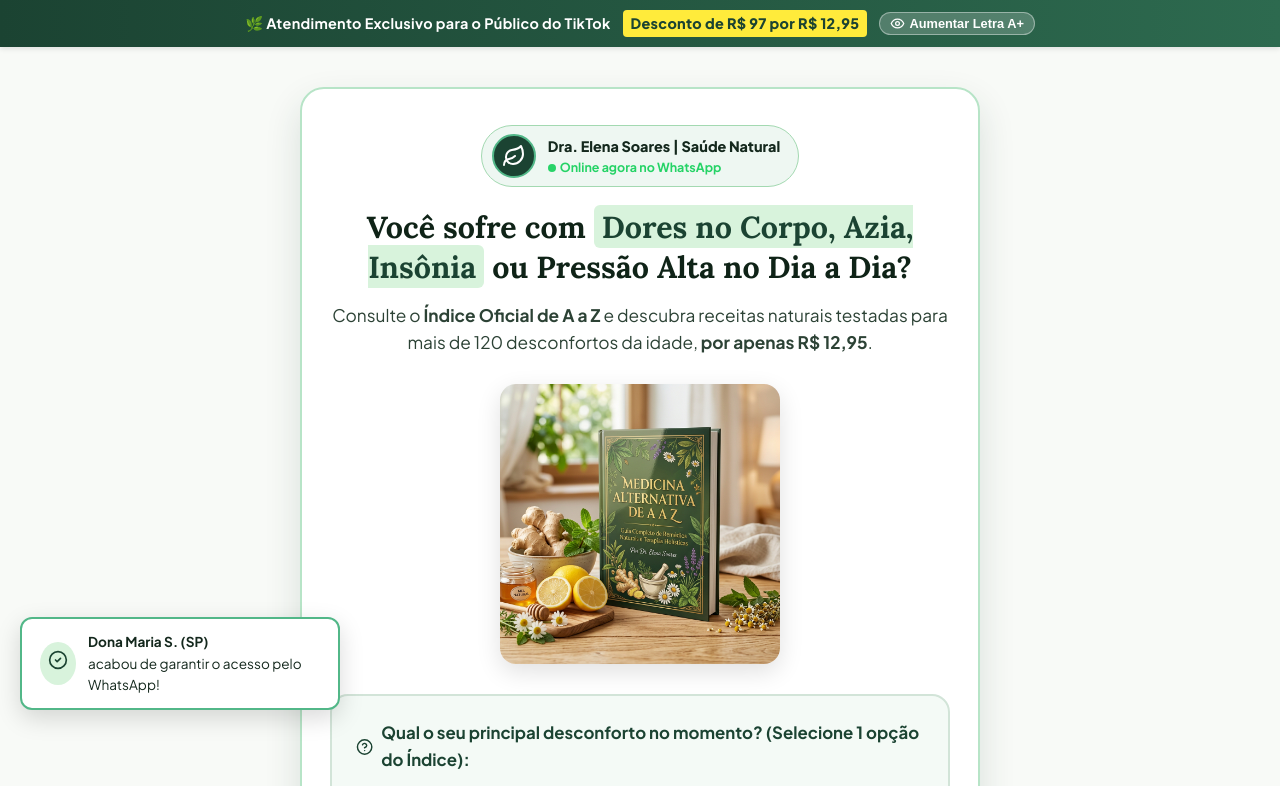
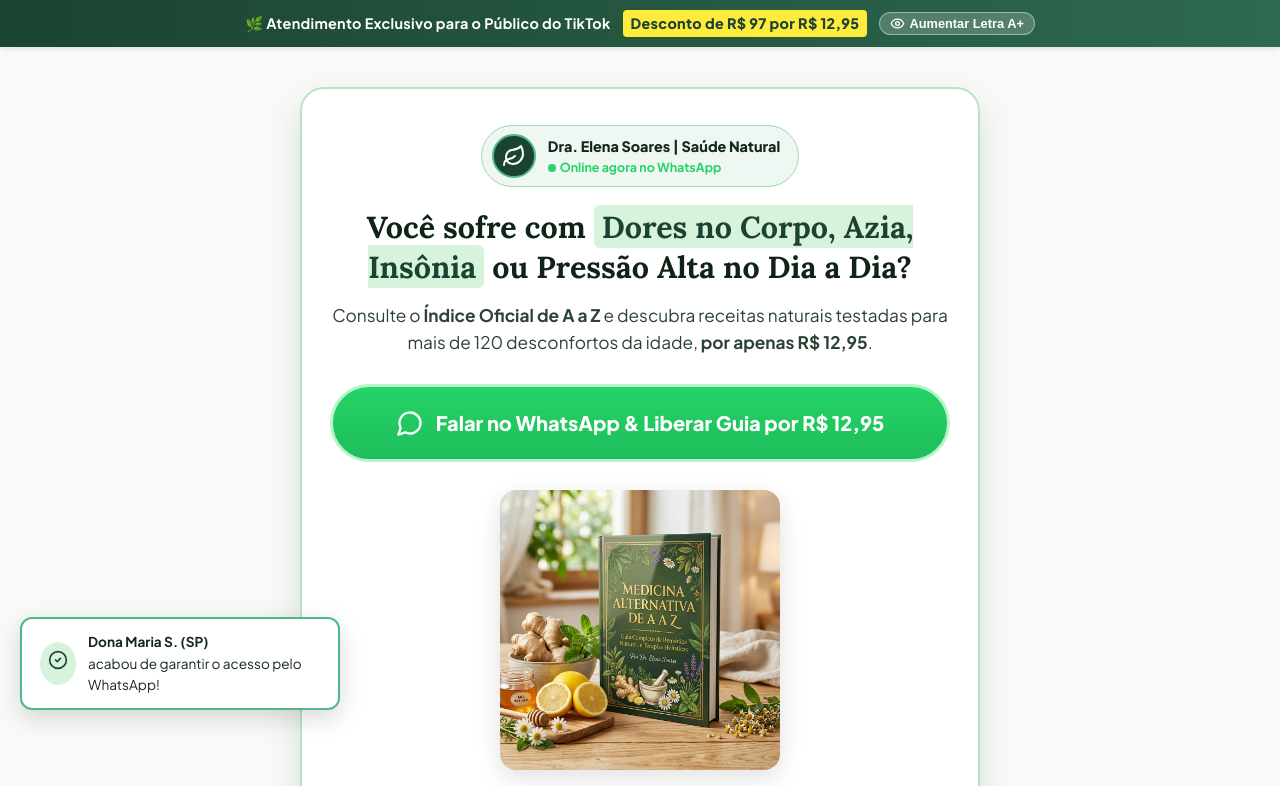
Before and after one commit to staffcontatopessoalstaff-pixel/medicina-alternativa-, a React (Vite) app: page /#/presell in a window 1280 px wide. Shown: the top 786 px of the page. Built offline with nearby package versions, Linux system fonts and the light colour scheme.

Commit message:
feat: adicionar botao de whatsapp no topo da presell

```diff
--- a/src/App.tsx
+++ b/src/App.tsx
@@ -118,6 +118,19 @@ function PresellPage() {
         <p className="presell-description">
           Consulte o <strong>Índice Oficial de A a Z</strong> e descubra receitas naturais testadas para mais de 120 desconfortos da idade, <strong>por apenas R$ 12,95</strong>.
         </p>
+
+        {/* TOP WHATSAPP CTA BUTTON */}
+        <div style={{ marginBottom: '28px' }}>
+          <a
+            href={generateWhatsappLink()}
+            target="_blank"
+            rel="noopener noreferrer"
+            className="presell-wa-button"
+          >
+            <MessageCircle size={28} />
+            <span>Falar no WhatsApp & Liberar Guia por R$ 12,95</span>
+          </a>
+        </div>
 
         {/* Product Mockup Preview */}
         <div style={{ textAlign: 'center', marginBottom: '24px' }}>
```
